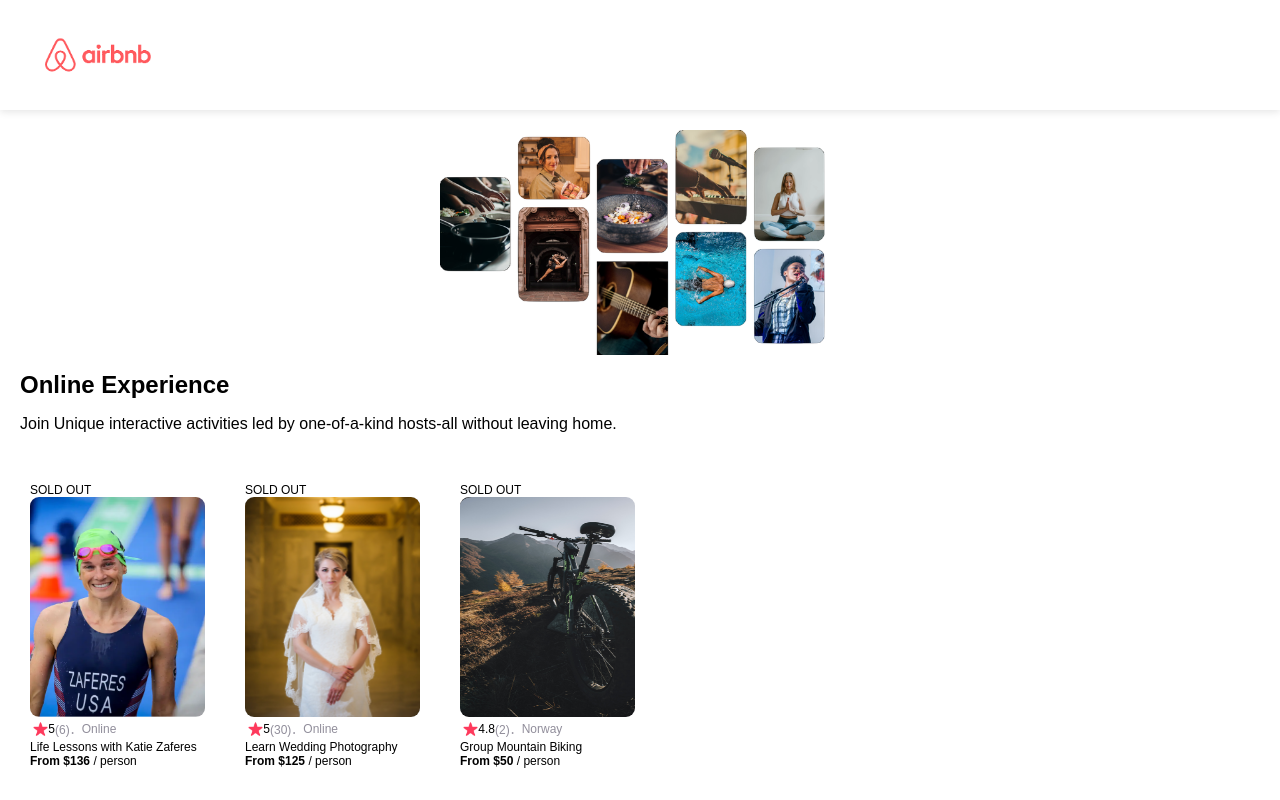
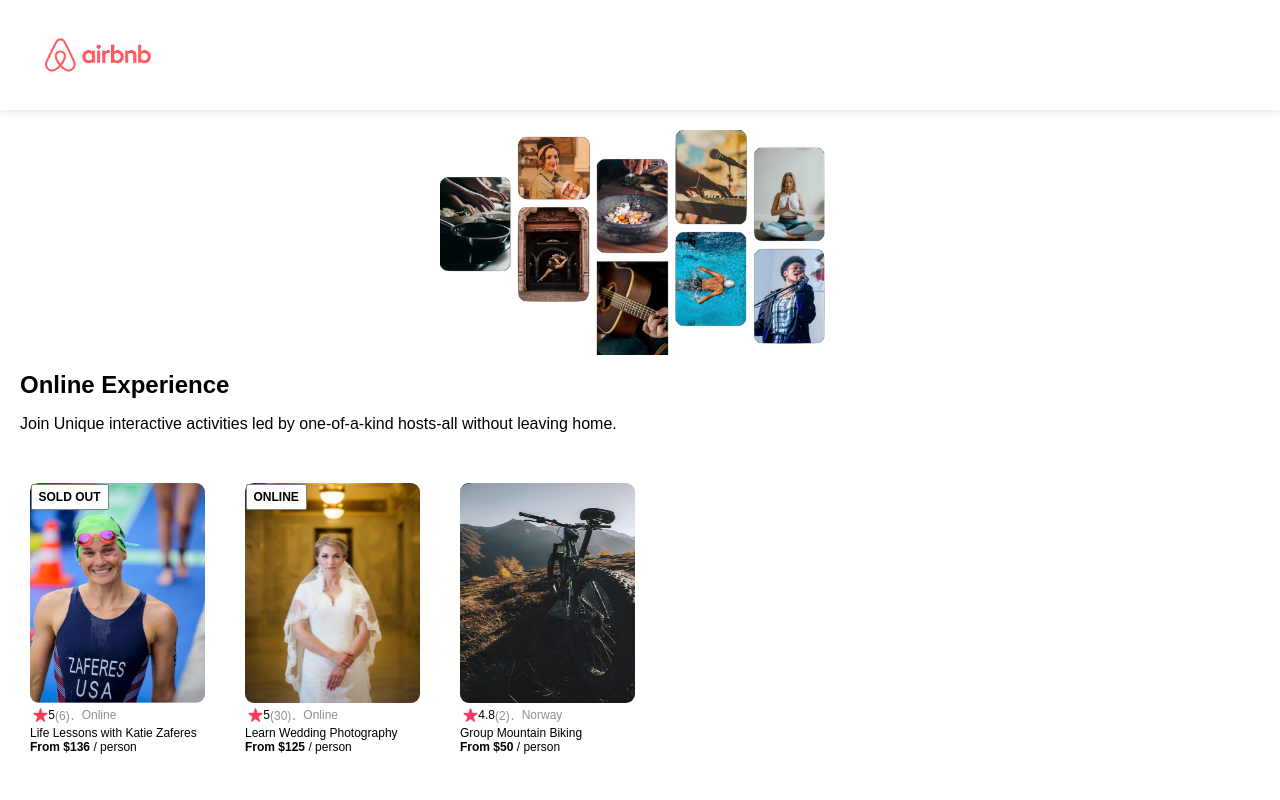
Before and after one commit to fung673/Second-react-practice-airbnb-clone-, a React (Create React App) app: page / in a window 1280 px wide. Built offline with nearby package versions, Linux system fonts and the light colour scheme; a web font is replaced by a local one.

Commit message:
deploy update

```diff
--- a/src/App.css
+++ b/src/App.css
@@ -72,7 +72,6 @@ section {
   width: 100%;
   height: 220px;
   border-radius: 9px;
-
 }
 
 .card--stats {
@@ -107,3 +106,13 @@ section {
 .card--price {
   margin-top: auto;
 }
+
+.card--badge {
+  position: absolute;
+  background-color: white;
+  padding: 5px 7px;
+  border-radius: 2px;
+  font-weight: bold;
+  border: 0.2px solid grey;
+  margin: 0.5px;
+}
--- a/src/App.js
+++ b/src/App.js
@@ -9,6 +9,7 @@ export default function App() {
   const cards = data.map(item => {
     return (
       <Card
+
         key={item.id}
         img={item.coverImg}
         rating={item.stats.rating}
@@ -16,7 +17,7 @@ export default function App() {
         country={item.location}
         title={item.title}
         price={item.price}
-        openSports={item.openSpots}
+        openSpots={item.openSpots}
       />
     )
   })
--- a/src/component/card.js
+++ b/src/component/card.js
@@ -1,9 +1,17 @@
 import React from "react";
 
 export function Card(props) {
+ let badgeText
+ if (props.openSpots === 0) {
+  badgeText = "SOLD OUT"
+ } else if (props.country === "Online") {
+  badgeText = "ONLINE"
+ }
+
+
  return (
   <div className="card">
-   <div className="card--badge">SOLD OUT</div>
+   {badgeText && <div className="card--badge">{badgeText}</div>}
    <img className="card--image" src={require(`../images/${props.img}`)} alt="katie-zaferes" />
    <div className="card--stats"><img className="card--star" src={require('../images/star.png')} alt="star" />
     <span>{props.rating}</span>
```
